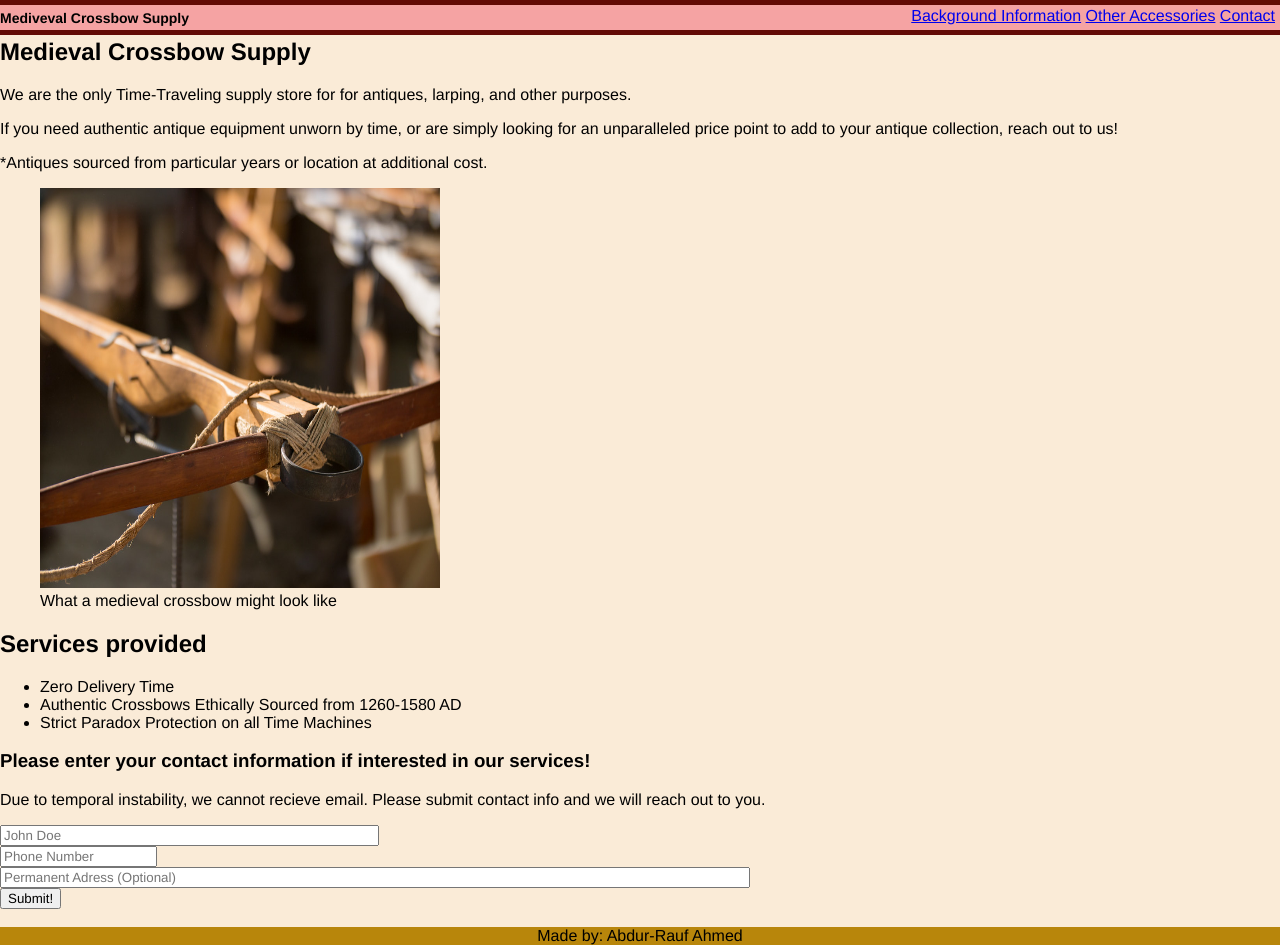
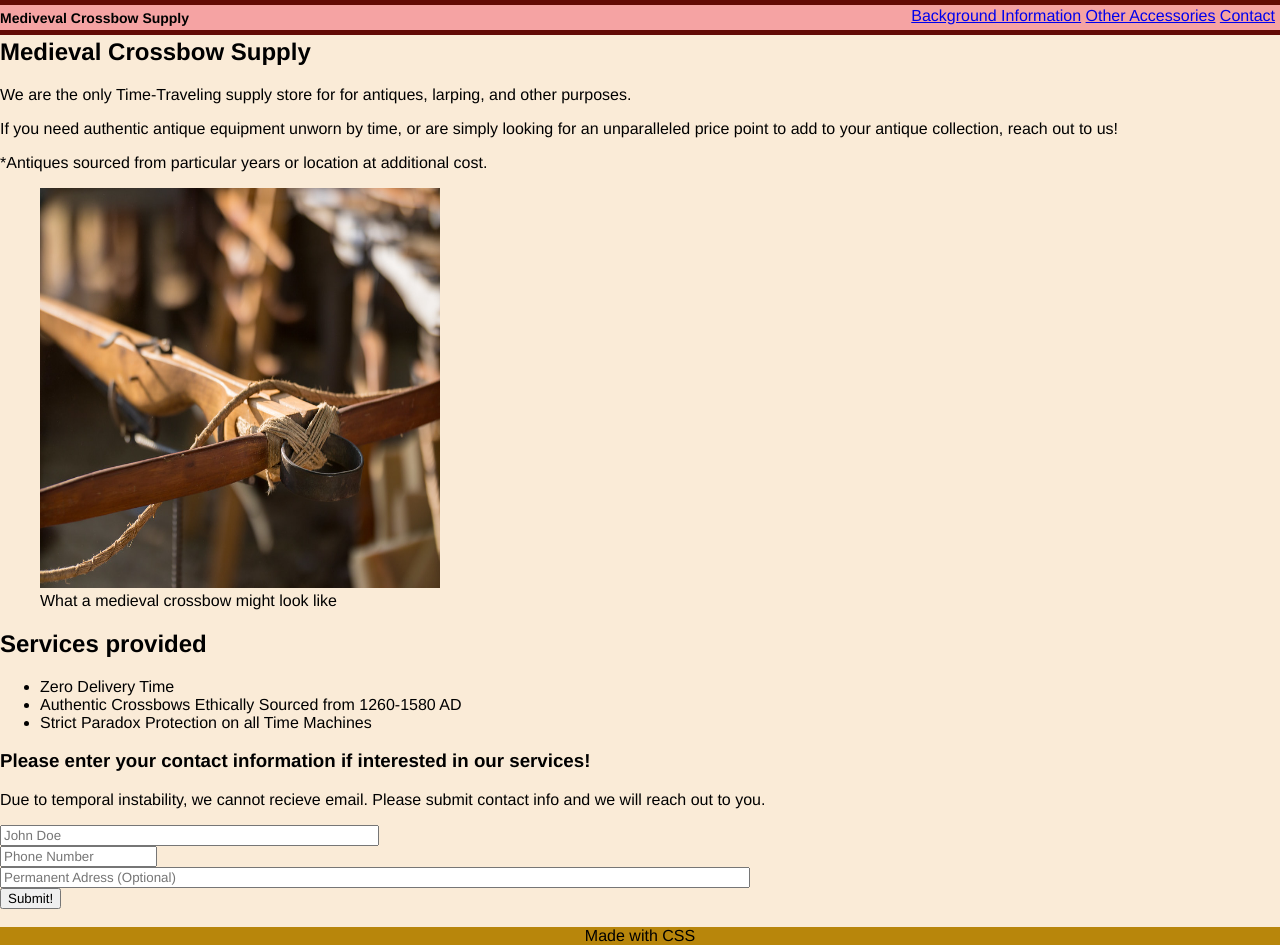
Before and after one commit to Corasinth/minilandingpage, a plain HTML site: page index.html in a window 1280 px wide. Drawn offline with Linux system fonts and the light colour scheme.

Commit message:
attribution tweak

```diff
--- a/index.html
+++ b/index.html
@@ -52,7 +52,7 @@
 </main>
 <br>
 <footer>
-    Made by: Abdur-Rauf Ahmed
+    Made with CSS
 </footer>
     </body>
 </html>
```
